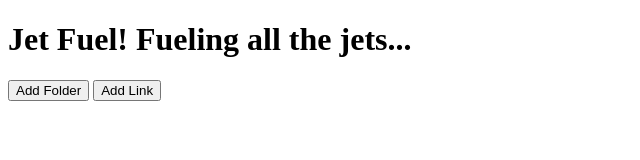
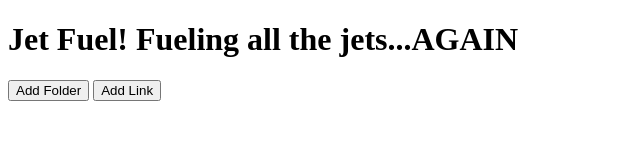
Before and after one commit to the-oem/jetfuel, a website: page public/index.html in a window 1280 px wide. Shown: the whole page, without its empty margins (0-640 px from the left). Drawn offline with nearby package versions, Linux system fonts and the light colour scheme; no server answers.

Commit message:
Testing automated deployment.

```diff
--- a/public/index.html
+++ b/public/index.html
@@ -8,7 +8,7 @@
 
 <body>
   <div>
-    <h1>Jet Fuel! Fueling all the jets...</h1>
+    <h1>Jet Fuel! Fueling all the jets...AGAIN</h1>
   </div>
   <div>
     <button class="btn-add-folder">Add Folder</button>
```
